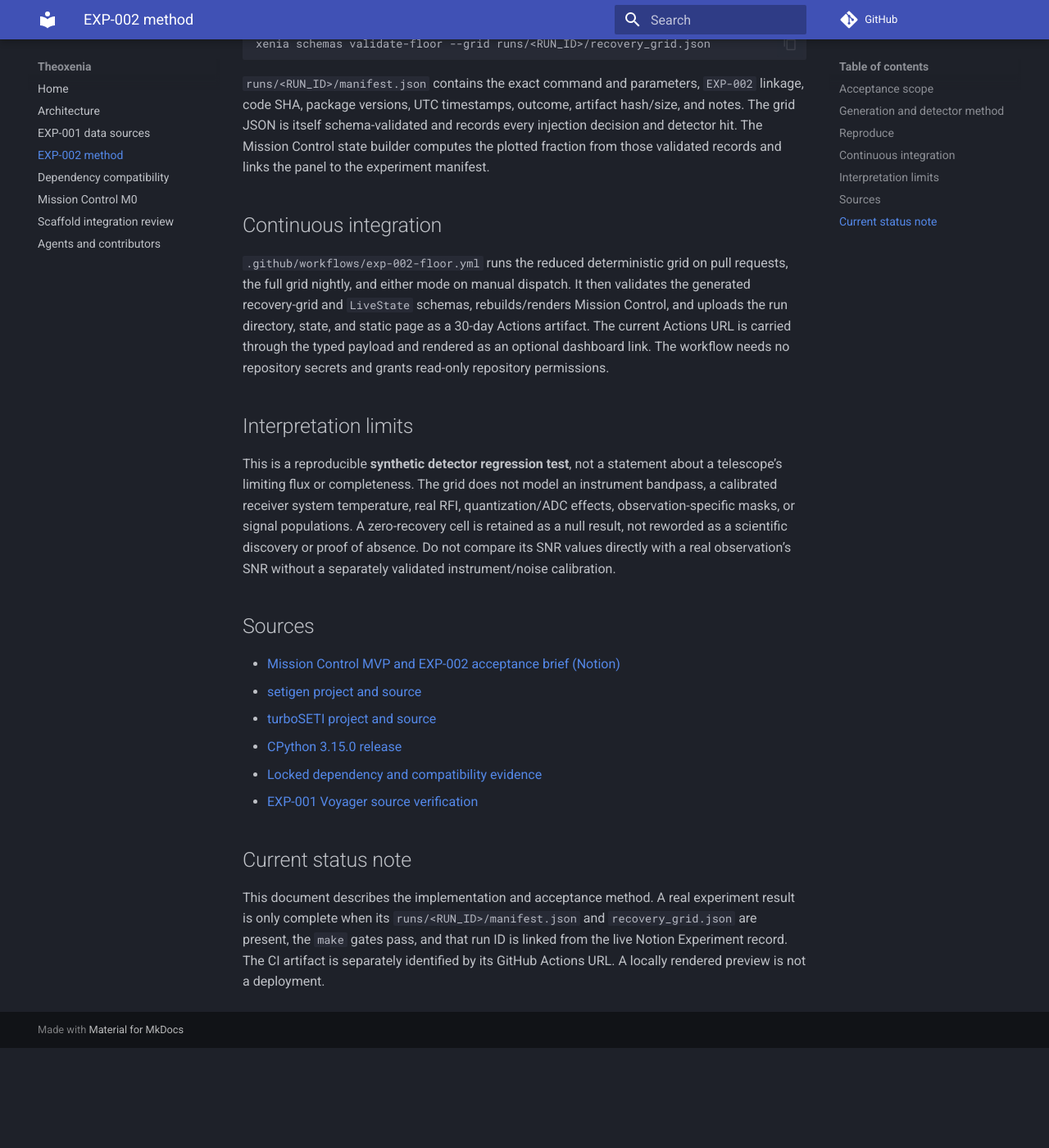
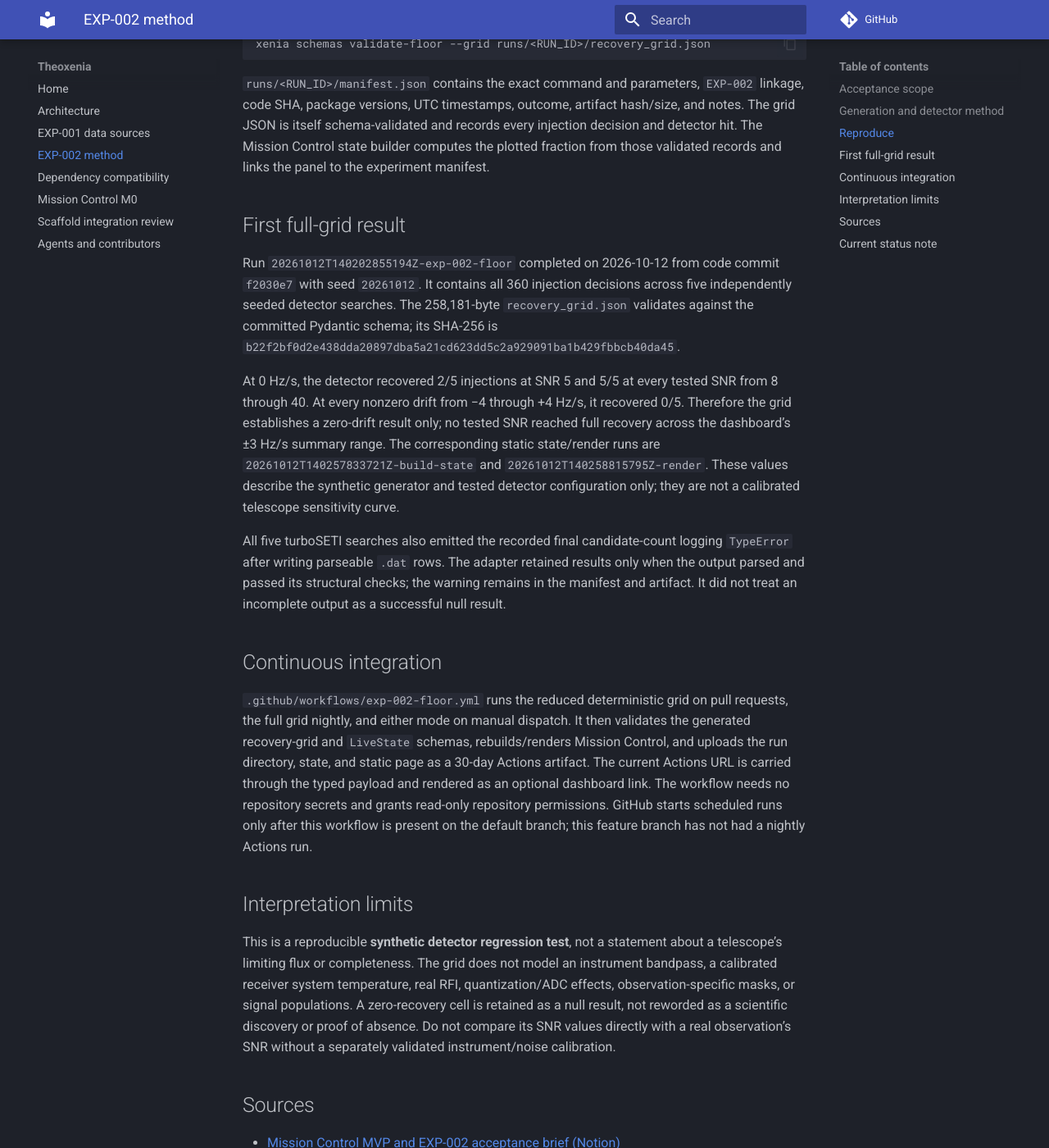
Before and after one commit to harshith7002/theoxenia, an MkDocs documentation site: the page built from docs/mission-control-exp002.md, in a window 1280 px wide and 1400 px high, scrolled down 1763 px. Shown: the whole window at 82% size. Built offline with MkDocs 1.6.1 and Material for MkDocs 9.7.7, drawn with Linux system fonts in a browser that asks for light colours; comment, search, counter and statistics services are not loaded; before the commit the page ends 3041 px from its top, so only the background shows below that; some of the changed text lies outside the part shown.

Commit message:
fix: report partial recovery without overclaiming

```diff
--- a/docs/mission-control-exp002.md
+++ b/docs/mission-control-exp002.md
@@ -39,9 +39,17 @@ xenia schemas validate-floor --grid runs/<RUN_ID>/recovery_grid.json
 
 `runs/<RUN_ID>/manifest.json` contains the exact command and parameters, `EXP-002` linkage, code SHA, package versions, UTC timestamps, outcome, artifact hash/size, and notes. The grid JSON is itself schema-validated and records every injection decision and detector hit. The Mission Control state builder computes the plotted fraction from those validated records and links the panel to the experiment manifest.
 
+## First full-grid result
+
+Run `20261012T140202855194Z-exp-002-floor` completed on 2026-10-12 from code commit `f2030e7` with seed `20261012`. It contains all 360 injection decisions across five independently seeded detector searches. The 258,181-byte `recovery_grid.json` validates against the committed Pydantic schema; its SHA-256 is `b22f2bf0d2e438dda20897dba5a21cd623dd5c2a929091ba1b429fbbcb40da45`.
+
+At 0 Hz/s, the detector recovered 2/5 injections at SNR 5 and 5/5 at every tested SNR from 8 through 40. At every nonzero drift from −4 through +4 Hz/s, it recovered 0/5. Therefore the grid establishes a zero-drift result only; no tested SNR reached full recovery across the dashboard’s ±3 Hz/s summary range. The corresponding static state/render runs are `20261012T140257833721Z-build-state` and `20261012T140258815795Z-render`. These values describe the synthetic generator and tested detector configuration only; they are not a calibrated telescope sensitivity curve.
+
+All five turboSETI searches also emitted the recorded final candidate-count logging `TypeError` after writing parseable `.dat` rows. The adapter retained results only when the output parsed and passed its structural checks; the warning remains in the manifest and artifact. It did not treat an incomplete output as a successful null result.
+
 ## Continuous integration
 
-`.github/workflows/exp-002-floor.yml` runs the reduced deterministic grid on pull requests, the full grid nightly, and either mode on manual dispatch. It then validates the generated recovery-grid and `LiveState` schemas, rebuilds/renders Mission Control, and uploads the run directory, state, and static page as a 30-day Actions artifact. The current Actions URL is carried through the typed payload and rendered as an optional dashboard link. The workflow needs no repository secrets and grants read-only repository permissions.
+`.github/workflows/exp-002-floor.yml` runs the reduced deterministic grid on pull requests, the full grid nightly, and either mode on manual dispatch. It then validates the generated recovery-grid and `LiveState` schemas, rebuilds/renders Mission Control, and uploads the run directory, state, and static page as a 30-day Actions artifact. The current Actions URL is carried through the typed payload and rendered as an optional dashboard link. The workflow needs no repository secrets and grants read-only repository permissions. GitHub starts scheduled runs only after this workflow is present on the default branch; this feature branch has not had a nightly Actions run.
 
 ## Interpretation limits
 
@@ -58,4 +66,4 @@ This is a reproducible **synthetic detector regression test**, not a statement a
 
 ## Current status note
 
-This document describes the implementation and acceptance method. A real experiment result is only complete when its `runs/<RUN_ID>/manifest.json` and `recovery_grid.json` are present, the `make` gates pass, and that run ID is linked from the live Notion Experiment record. The CI artifact is separately identified by its GitHub Actions URL. A locally rendered preview is not a deployment.
+The full local run and schema validation are complete. The EXP-002 task and Experiment records still need the run ID, result summary, and code/artifact links recorded in live Notion before this run is fully linked. PR checks and the reduced-grid workflow are pending push; the scheduled full-grid workflow will become active after merge to the default branch. A locally rendered preview is not a deployment.
```
Also changed, not shown: CHANGELOG.md (+4 -2 lines), README.md (+25 -4 lines), docs/architecture.md (+1 -1 lines), 2 other files.
